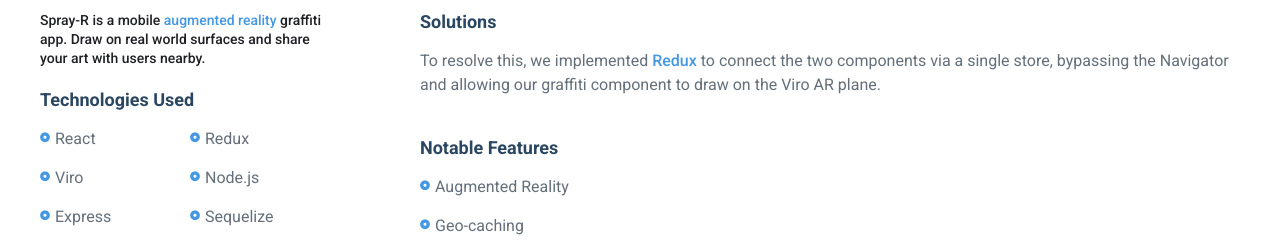
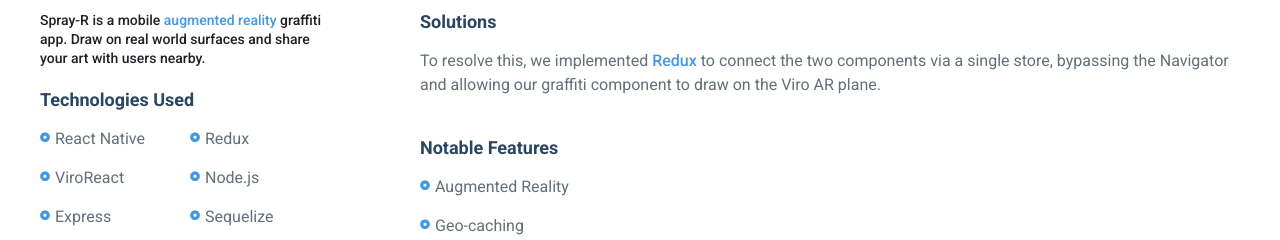
Before and after one commit to david-sanvicente/personal-portfolio, a React (Create React App) app: page / in a window 1280 px wide. Shown: the part 1080-1320 px from the top of the page. Built offline with nearby package versions, Linux system fonts and the light colour scheme.

Commit message:
extracted footer into own component

```diff
--- /dev/null
+++ b/src/components/footer/Footer.tsx
@@ -0,0 +1,22 @@
+import React, {Component} from 'react';
+
+export default class Footer extends Component {
+    render(){
+        return (
+            <React.Fragment>
+                    <footer id="footer" className={`footer`}>
+                        <div className={`container`}>
+                            <h1>Contact Me
+                                <br /><small>Please reach out with any questions or feedback</small>
+                            </h1>
+                            <div id="emailMe">
+                                <a href={`mailto:david.sanvicente.js@gmail.com?subject = Feedback&body = Message`}>
+                                    <h4 id="emailMe">david.sanvicente.js@gmail.com</h4>
+                                </a>
+                            </div>
+                        </div>
+                    </footer>
+            </React.Fragment>
+        )
+    }
+}
--- a/src/components/page/Page.tsx
+++ b/src/components/page/Page.tsx
@@ -2,6 +2,7 @@
 import Header from '../header/Header';
 import TechnologiesBar from '../technologiesBar/TechnologiesBar';
 import Projects from '../projects/Projects';
+import Footer from '../footer/Footer';
 import './styles.scss';
 // import ContactButtons from '../contactButtons/ContactButtons';
 
@@ -13,18 +14,7 @@
                     <Header />
                     <TechnologiesBar />
                     <Projects />
-                    <footer id="footer" className={`footer`}>
-                        <div className={`container`}>
-                            <h1>Contact Me
-                                <br /><small>Please reach out with any questions or feedback</small>
-                            </h1>
-                            <div id="emailMe">
-                                <a href={`mailto:david.sanvicente.js@gmail.com?subject = Feedback&body = Message`}>
-                                    <h4 id="emailMe">david.sanvicente.js@gmail.com</h4>
-                                </a>
-                            </div>
-                        </div>
-                    </footer>
+                    <Footer />
                 </div>
             </React.Fragment>
         )
--- a/src/components/projects/Projects.tsx
+++ b/src/components/projects/Projects.tsx
@@ -29,9 +29,9 @@
                             <div className={`project__technologies`}>
                                 <p className={`small-section-title`}>Technologies Used</p>
                                 <ul className={`project__technologies__list`}>
-                                    <li><i className="fas fa-dot-circle"></i><p>React</p></li>
+                                    <li><i className="fas fa-dot-circle"></i><p>React Native</p></li>
                                     <li><i className="fas fa-dot-circle"></i><p>Redux</p></li>
-                                    <li><i className="fas fa-dot-circle"></i><p>Viro</p></li>
+                                    <li><i className="fas fa-dot-circle"></i><p>ViroReact</p></li>
                                     <li><i className="fas fa-dot-circle"></i><p>Node.js</p></li>
                                     <li><i className="fas fa-dot-circle"></i><p>Express</p></li>
                                     <li><i className="fas fa-dot-circle"></i><p>Sequelize</p></li>
```
Also changed, not shown: src/components/footer/styles.scss (added, +19 -0 lines).
